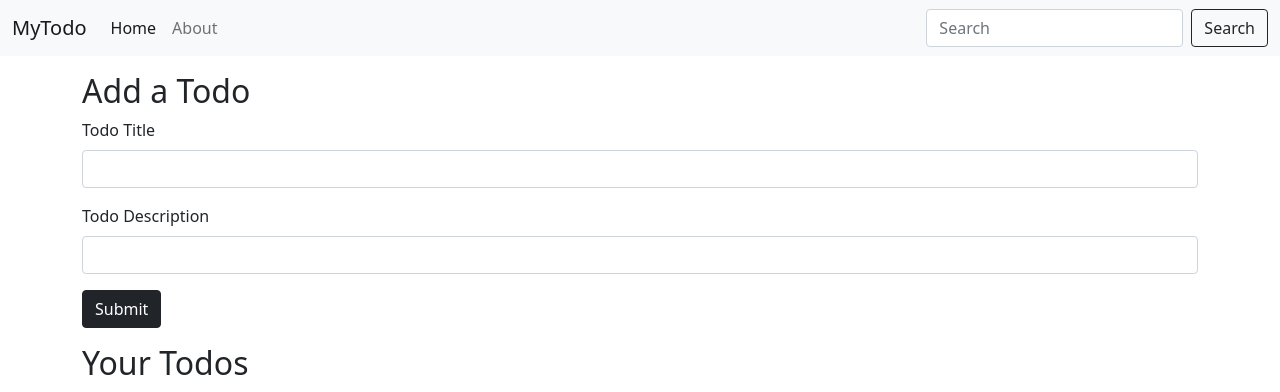
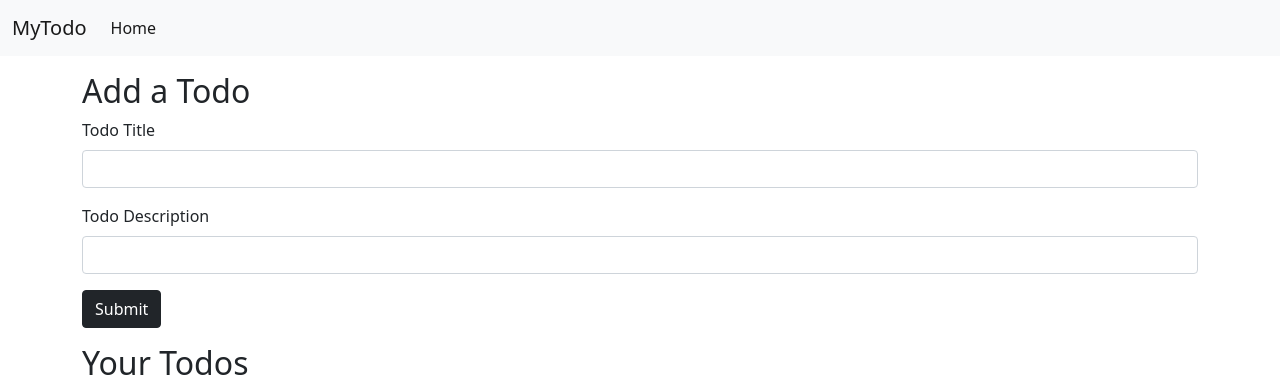
Before and after one commit to Jaishree14/mytodo-list, a Flask app: page /todolist in a window 1280 px wide. Shown: the top 392 px of the page. Run offline with Flask 2, Linux system fonts and the light colour scheme; data comes from the database, SQL or seed files in the repository.

Commit message:
Update base.html

```diff
--- a/templates/base.html
+++ b/templates/base.html
@@ -30,16 +30,8 @@
                     <li class="nav-item">
                         <a class="nav-link active" aria-current="page" href="#">Home</a>
                     </li>
-                    <li class="nav-item">
-                        <a class="nav-link" href="#">About</a>
-                    </li>
+                </ul>
 
-
-                </ul>
-                <form class="d-flex">
-                    <input class="form-control me-2" type="search" placeholder="Search" aria-label="Search">
-                    <button class="btn btn-outline-dark" type="submit">Search</button>
-                </form>
             </div>
         </div>
     </nav>
```
